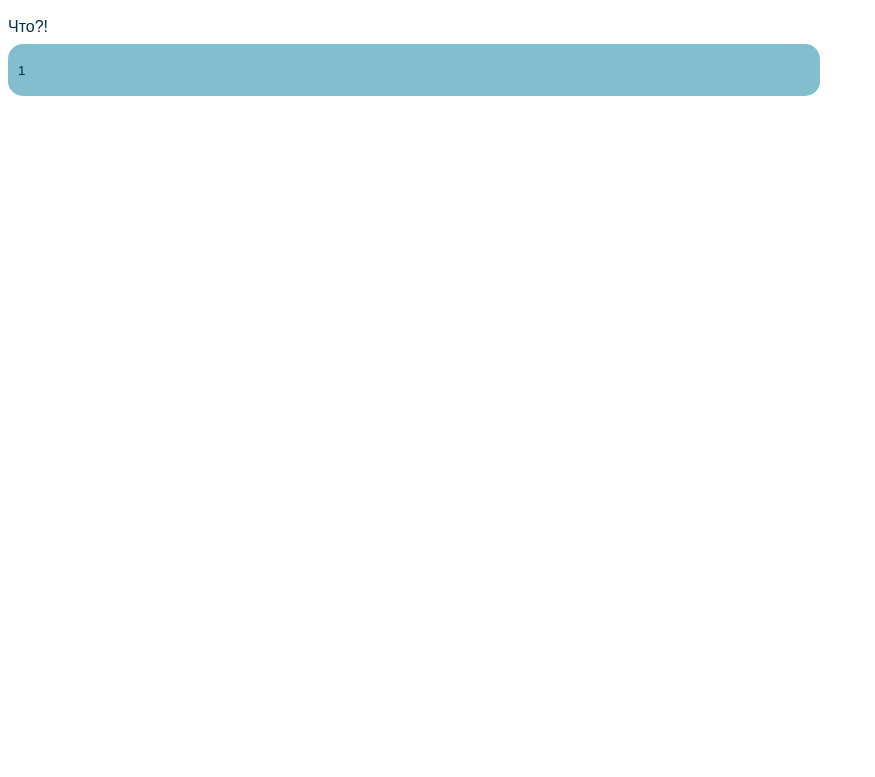
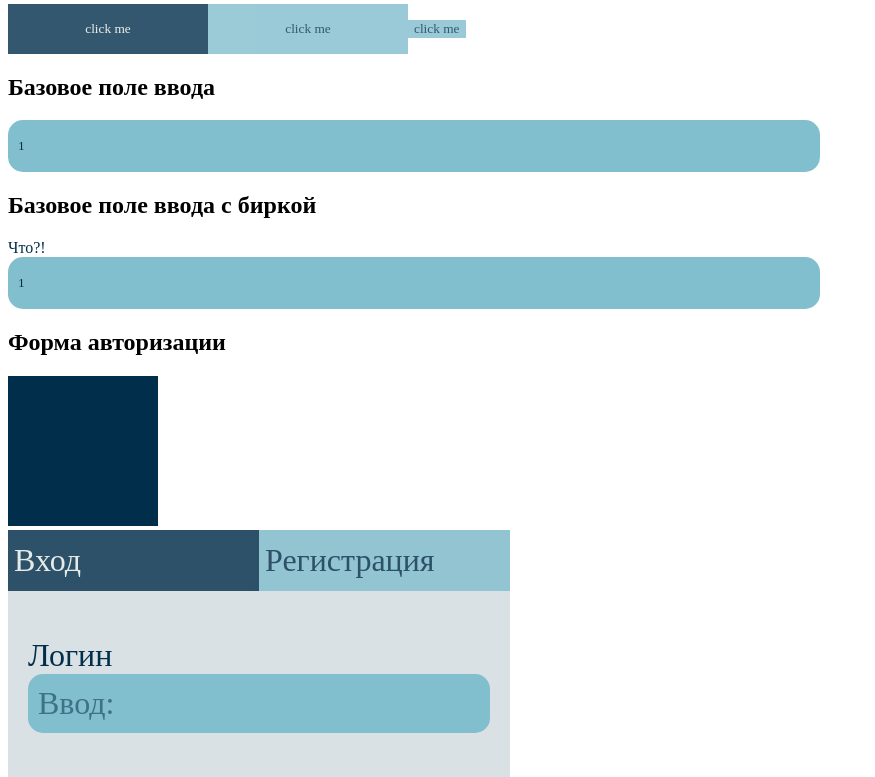
Before and after one commit to golosoman/GigaType, a Vue app in the folder frontend/: page / in a window 1280 px wide. Shown: the part 344-1121 px from the top of the page, without its empty margins (0-875 px from the left). Before the commit the page ends 800 px from the top, so only its background shows below. Built offline with nearby package versions, Linux system fonts and the light colour scheme; the HTML template or start-up script is replaced by a standard one.

Commit message:
add image logo, add styleProps for Base components, add logo component, edit register from

```diff
--- /dev/null
+++ b/frontend/src/component/Auth/AuthForm.vue
@@ -0,0 +1,67 @@
+<script lang="ts">
+import BaseInputWithLabel from '../UI/BaseInputWithLabel.vue';
+import BaseButton from '../UI/BaseButton.vue';
+import Logo from '../UI/Logo.vue';
+import { ref } from 'vue';
+export default {
+    components: {
+        BaseButton, Logo, BaseInputWithLabel
+    },
+    setup() {
+        let a = ref('');
+        return { a }
+    }
+}
+</script>
+
+<template>
+    <div>
+        <div>
+            <Logo></Logo>
+        </div>
+        <div class="formContent">
+            <div>
+                <BaseButton
+                    customStyle="width: 251px; height: 61px; background-color: #012E4A; color: #E8EDE7; text-align: left; font-size: 32px;">
+                    Вход
+                </BaseButton>
+                <BaseButton customStyle="width: 251px; height: 61px; text-align: left; font-size: 32px;">Регистрация
+                </BaseButton>
+            </div>
+            <div>
+                <form @submit.prevent>
+                    <div class="formGroup">
+                        <BaseInputWithLabel label="Логин" v-model="a" style="margin-top: 46px;"
+                            customStyleForInput="width: 450px; height: 57px; font-size: 32px;"
+                            customStyleForLabel="font-size: 32px;">
+                        </BaseInputWithLabel>
+                        <BaseInputWithLabel label="Пароль" v-model="a" style="margin-top: 38px;"
+                            customStyleForInput="width: 450px; height: 57px; font-size: 32px;"
+                            customStyleForLabel="font-size: 32px;">
+                        </BaseInputWithLabel>
+                        <BaseButton
+                            customStyle="width: 171px; height: 57px; border-radius: 15px; margin-top: 41px; font-size: 32px; color: #012E4A;">
+                            Войти
+                        </BaseButton>
+                    </div>
+
+                </form>
+            </div>
+        </div>
+    </div>
+</template>
+
+<style scoped>
+.formContent {
+    width: 502px;
+    height: 496px;
+    background-color: #D9E1E5;
+}
+
+.formGroup {
+    display: flex;
+    flex-direction: column;
+    align-items: center;
+    /* Центрирование элементов формы */
+}
+</style>
--- a/frontend/src/component/UI/BaseButton.vue
+++ b/frontend/src/component/UI/BaseButton.vue
@@ -1,64 +1,54 @@
 <template>
-    <button
-        class="baseButtonBody baseButtonText"
-        :style="computedStyles"
-    >
-        <slot></slot>
-    </button>
+  <button :style="customStyle" class="baseButtonBody baseButtonText">
+    <slot></slot> <!-- Слот для передачи содержимого кнопки -->
+  </button>
 </template>
-
 <script lang="ts">
-import { defineComponent, computed } from 'vue';
-
+import { defineComponent } from 'vue';
 export default defineComponent({
+  name: 'CustomButton',
   props: {
-    width: {
+    customStyle: {
       type: String,
-      default: 'auto'
-    },
-    height: {
-      type: String,
-      default: 'auto'
+      required: false,
+      default: ''
     }
-  },
-  setup(props) {
-    const computedStyles = computed(() => ({
-      width: props.width,
-      height: props.height,
-    }));
-
-    return {
-      computedStyles
-    };
   }
 });
 </script>
 
 <style scoped>
 .baseButtonBody {
-    border-radius: 15px;
-    border: none; /* Убедитесь, что граница отсутствует */
-    background-color: #81BECE;
-    opacity: 0.8;
-    padding: 10px 20px; /* Добавлено внутреннее поле для улучшения внешнего вида */
-    cursor: pointer; /* Указатель при наведении */
-    transition: background-color 0.3s, opacity 0.3s, transform 0.1s; /* Плавный переход для эффектов */
+  border: none;
+  /* Убираем границу */
+  background-color: #81BECE;
+  opacity: 0.8;
+  /* Добавлено внутреннее поле для улучшения внешнего вида */
+  cursor: pointer;
+  /* Указатель при наведении */
+  transition: background-color 0.3s, opacity 0.3s, transform 0.1s;
+  /* Плавный переход для эффектов */
 }
 
 .baseButtonBody:hover {
-    background-color: #6FA1B6; /* Изменение цвета фона при наведении */
-    opacity: 1; /* Полная непрозрачность при наведении */
+  background-color: #6FA1B6;
+  /* Изменение цвета фона при наведении */
+  opacity: 1;
+  /* Полная непрозрачность при наведении */
 }
 
 .baseButtonBody:active {
-    background-color: #5B8DA1; /* Цвет фона при нажатии */
-    transform: scale(0.95); /* Уменьшение размера кнопки при нажатии */
-    opacity: 0.9; /* Немного уменьшенная непрозрачность при нажатии */
+  background-color: #5B8DA1;
+  /* Цвет фона при нажатии */
+  transform: scale(0.95);
+  /* Уменьшение размера кнопки при нажатии */
+  opacity: 0.9;
+  /* Немного уменьшенная непрозрачность при нажатии */
 }
 
 .baseButtonText {
-    text-align: center;
-    color: #012e4a;
-    font-family: "Alegreya Sans SC", sans-serif; /* Шрифт */
+  color: #012e4a;
+  font-family: "Alegreya Sans SC";
+  /* Шрифт */
 }
 </style>
--- a/frontend/src/component/UI/BaseInput.vue
+++ b/frontend/src/component/UI/BaseInput.vue
@@ -1,5 +1,5 @@
 <script lang="ts">
-import { onMounted, ref, computed } from 'vue'
+import { onMounted, ref } from 'vue';
 import { setUniqId } from './util';
 export default {
     props: {
@@ -18,13 +18,9 @@ export default {
             required: true,
             default: 'text'
         },
-        width: {
+        customStyle: { // Новый пропс для стилей
             type: String,
-            default: 'auto'
-        },
-        height: {
-            type: String,
-            default: 'auto'
+            default: ''
         },
         id: { // Новый пропс для id
             type: String,
@@ -38,11 +34,7 @@ export default {
                 id.value = setUniqId(); // Генерируем уникальный id, если id не был передан
             }
         });
-        const computedStyles = computed(() => ({
-            width: props.width,
-            height: props.height,
-        }));
-        return { id, computedStyles }
+        return { id }
     },
     methods: {
         updateInput(event: Event) {
@@ -53,39 +45,50 @@ export default {
 }
 </script>
 <template>
-    <input
-        :value="modelValue"
-        @input="updateInput"
-        class="baseInputBody baseInputText"
-        :id="id"
-        :type="inputType"
-        :placeholder="inputPlaceholder"
-        :style="computedStyles"
-    />
+    <input :value="modelValue" @input="updateInput" class="baseInputBody baseInputText" :id="id" :type="inputType"
+        :placeholder="inputPlaceholder" :style="customStyle" />
 </template>
 <style scoped>
 .baseInputBody {
-        border-radius: 15px; /* Скругление углов */
-        border: none; /* Убираем границу полностью */
-        background-color: #81BECE; /* Цвет фона */
-        outline: none; /* Убираем обводку при фокусировке */
-        padding-left: 10px; /* Внутренний отступ слева для улучшения читаемости */
-        transition: box-shadow 0.3s ease; /* Плавный переход для эффекта фокуса */
+    border-radius: 15px;
+    /* Скругление углов */
+    border: none;
+    /* Убираем границу полностью */
+    background-color: #81BECE;
+    /* Цвет фона */
+    outline: none;
+    /* Убираем обводку при фокусировке */
+    padding-left: 10px;
+    /* Внутренний отступ слева для улучшения читаемости */
+    transition: box-shadow 0.3s ease;
+    /* Плавный переход для эффекта фокуса */
 }
+
 .baseInputBody:focus {
-        box-shadow: 0 0 5px #012e4a88; /* Эффект фокуса */
+    box-shadow: 0 0 5px #012e4a88;
+    /* Эффект фокуса */
 }
+
 .baseInputText {
-        font-family: "Alegreya Sans SC", sans-serif; /* Шрифт */
-        color: #012e4a; /* Цвет текста */
-        border: none; /* Убираем границу у текста */
-        width: 100%; /* Полная ширина для текста */
-        outline: none; /* Убираем обводку при фокусировке */
+    font-family: "Alegreya Sans SC";
+    /* Шрифт */
+    color: #012e4a;
+    /* Цвет текста */
+    border: none;
+    /* Убираем границу у текста */
+    width: 100%;
+    /* Полная ширина для текста */
+    outline: none;
+    /* Убираем обводку при фокусировке */
 }
+
 .baseInputText::placeholder {
-        color: #012e4a88; /* Цвет плейсхолдера с прозрачностью */
+    color: #012e4a88;
+    /* Цвет плейсхолдера с прозрачностью */
 }
+
 .baseInputText:focus {
-        color: #012e4a; /* Цвет текста при фокусировке */
+    color: #012e4a;
+    /* Цвет текста при фокусировке */
 }
 </style>
--- a/frontend/src/component/UI/BaseInputWithLabel.vue
+++ b/frontend/src/component/UI/BaseInputWithLabel.vue
@@ -1,5 +1,5 @@
 <script lang="ts">
-import { defineComponent, ref } from 'vue';
+import { defineComponent } from 'vue';
 import BaseInput from './BaseInput.vue'; // Убедитесь, что путь к вашему компоненту верный
 import { setUniqId } from './util';
 export default defineComponent({
@@ -19,13 +19,13 @@ export default defineComponent({
             type: String,
             default: 'text'
         },
-        inputWidth: {
+        customStyleForInput: { // Новый пропс для стилей поля ввода
             type: String,
-            default: 'auto'
+            default: ''
         },
-        inputHeight: {
+        customStyleForLabel: { // Новый пропс для стилей метки
             type: String,
-            default: 'auto'
+            default: ''
         },
         label: {
             type: String,
@@ -40,26 +40,21 @@ export default defineComponent({
 </script>
 <template>
     <div class="inputWithLabel">
-        <label :for="inputId" class="label">{{ label }}</label>
-        <BaseInput
-            v-model="modelValue"
-            :inputPlaceholder="inputPlaceholder"
-            :inputType="inputType"
-            :width="inputWidth"
-            :height="inputHeight"
-            :id="inputId"
-        />
+        <label :for="inputId" class="label" :style="customStyleForLabel">{{ label }}</label>
+        <BaseInput v-model="modelValue" :inputPlaceholder="inputPlaceholder" :inputType="inputType"
+            :customStyle="customStyleForInput" :id="inputId" />
     </div>
 </template>
 <style scoped>
 .inputWithLabel {
     display: flex;
     flex-direction: column;
-    margin-bottom: 1rem; /* Отступ между полями ввода */
 }
+
 .label {
-    font-family: "Alegreya Sans SC", sans-serif; /* Шрифт для метки */
-    color: #012E4A; /* Цвет текста метки */
-    margin-bottom: 0.5rem; /* Отступ между меткой и полем ввода */
+    font-family: "Alegreya Sans SC";
+    /* Шрифт для метки */
+    color: #012E4A;
+    /* Цвет текста метки */
 }
 </style>
--- /dev/null
+++ b/frontend/src/component/UI/Logo.vue
@@ -0,0 +1,17 @@
+<template>
+    <img src="@/assets/logo.jpg" alt="Логотип" class="logoImg" />
+</template>
+<script lang="ts">
+import { defineComponent } from 'vue';
+export default defineComponent({
+    name: 'Logo'
+});
+</script>
+<style scoped>
+.logoImg {
+    max-width: 100%;
+    /* Адаптивный размер */
+    height: auto;
+    /* Сохраняет пропорции */
+}
+</style>
--- a/frontend/src/views/HomeView.vue
+++ b/frontend/src/views/HomeView.vue
@@ -2,7 +2,8 @@
 import BaseInput from '@/component/UI/BaseInput.vue';
 import BaseButton from '@/component/UI/BaseButton.vue';
 import BaseInputWithLabel from '@/component/UI/BaseInputWithLabel.vue';
-
+import AuthForm from '@/component/Auth/AuthForm.vue';
+import Logo from '@/component/UI/Logo.vue';
 import { ref } from 'vue';
 let a = ref("1");
 
@@ -12,22 +13,32 @@ let a = ref("1");
   <main>
     <div>
       <h1>Примеры компонентов</h1>
+      <h2>Наш логотип</h2>
+      <Logo></Logo>
     </div>
     <div>
       <h2>Базовая кнопка</h2>
-      <BaseButton
-        width="200px"
-        height="50px"
-        v-on:click="()=>console.log(423423)"
-      >click me</BaseButton>
+      <BaseButton customStyle="width: 200px; height: 50px; background-color: #012E4A; color: #E8EDE7;"
+        v-on:click="() => console.log(423423)">
+        click me</BaseButton>
+      <BaseButton customStyle="width: 200px; height: 50px;" v-on:click="() => console.log(423423)">
+        click me</BaseButton>
+
+      <BaseButton>
+        click me</BaseButton>
     </div>
     <div>
       <h2>Базовое поле ввода</h2>
-      <BaseInput width="800px" height="50px" v-model="a"></BaseInput>
+      <BaseInput customStyle="width: 800px; height: 50px;" v-model="a"></BaseInput>
     </div>
     <div>
       <h2>Базовое поле ввода с биркой</h2>
-      <BaseInputWithLabel inputWidth="800px" inputHeight="50px" v-model="a" label="Что?!" ></BaseInputWithLabel>
+      <BaseInputWithLabel customStyleForInput="width: 800px; height: 50px;" v-model="a" label="Что?!">
+      </BaseInputWithLabel>
+    </div>
+    <div>
+      <h2>Форма авторизации</h2>
+      <AuthForm></AuthForm>
     </div>
   </main>
 </template>
--- a/frontend/tsconfig.app.json
+++ b/frontend/tsconfig.app.json
@@ -3,6 +3,9 @@
   "include": ["env.d.ts", "src/**/*", "src/**/*.vue"],
   "exclude": ["src/**/__tests__/*"],
   "compilerOptions": {
+    "types": [
+      "node"
+    ],
     "composite": true,
     "tsBuildInfoFile": "./node_modules/.tmp/tsconfig.app.tsbuildinfo",
 
```
Also changed, not shown: frontend/src/component/Auth/RegisterForm.vue (added, +11 -0 lines), frontend/src/assets/logo.jpg (added), frontend/src/component/Auth/FormAuth.vue (deleted), frontend/src/component/Auth/FormRegister.vue (deleted). Lines whose indentation alone changed are shown as unchanged.
